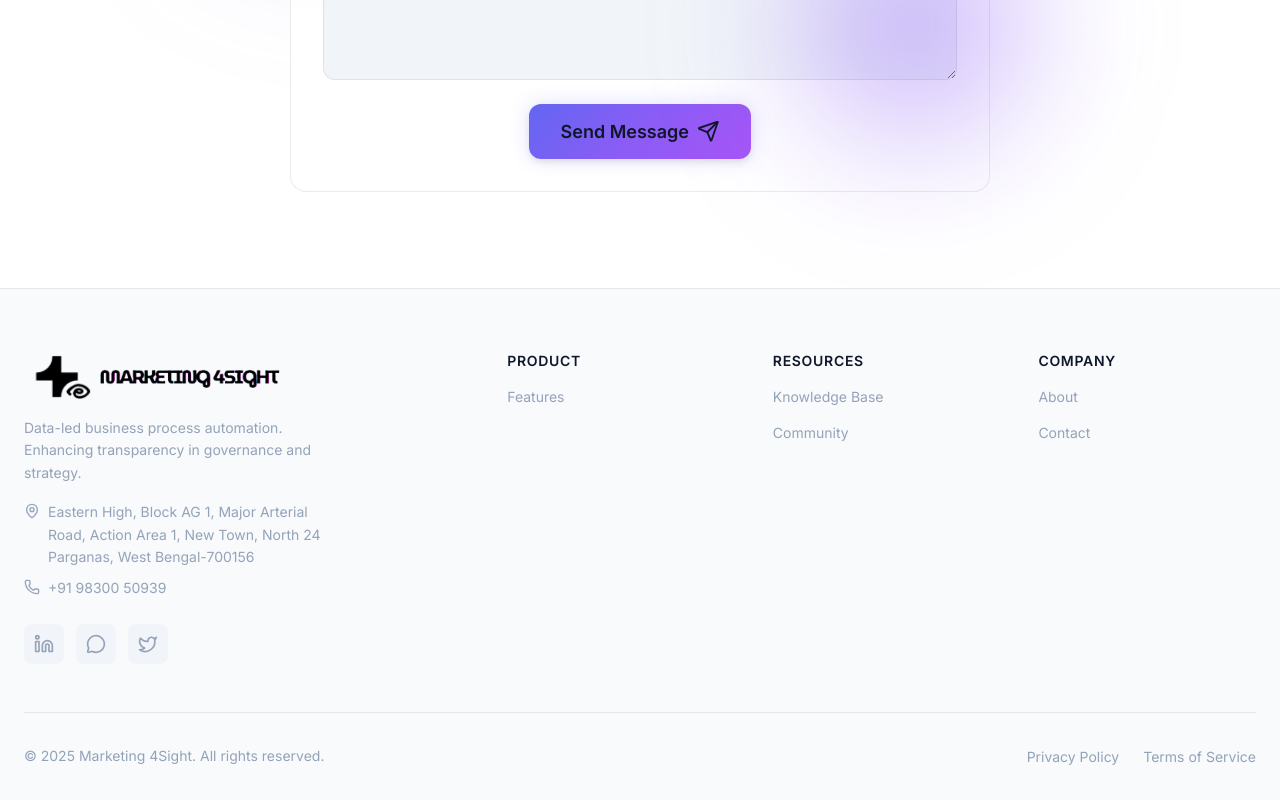
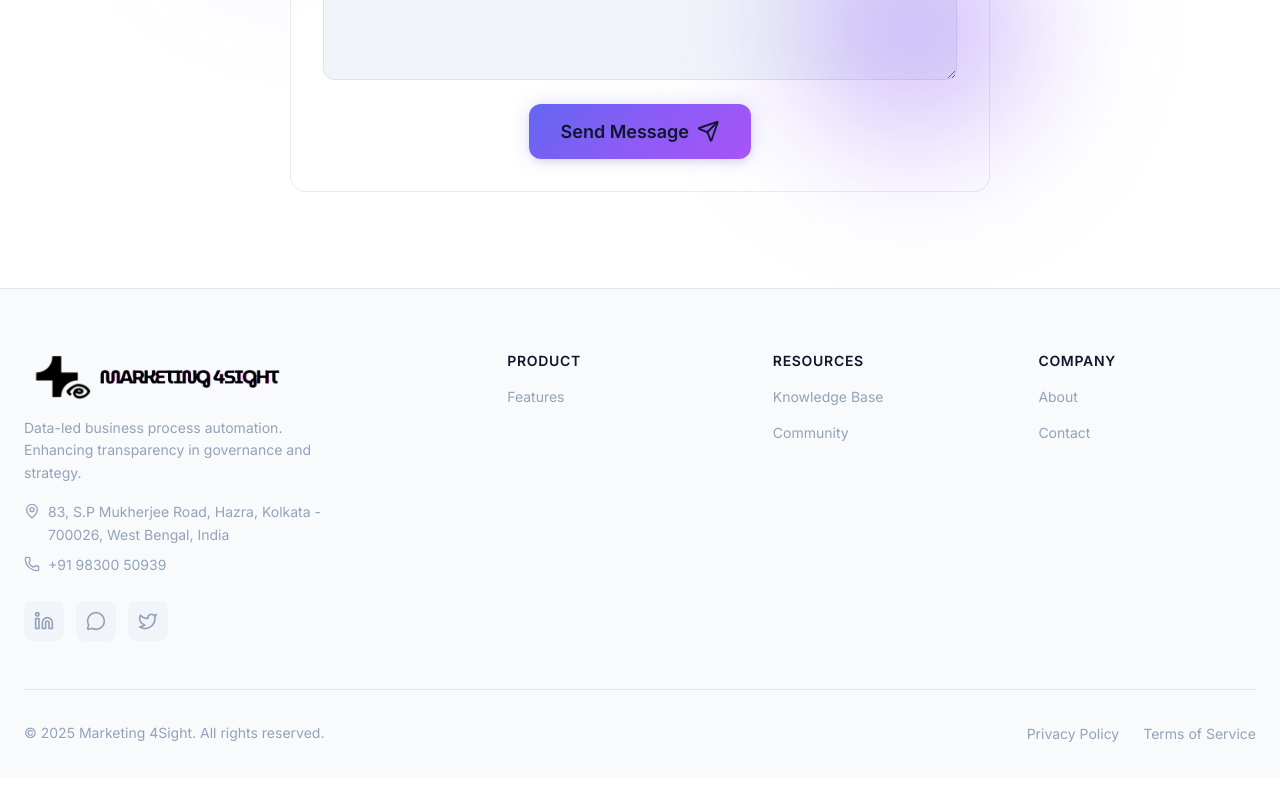
Before and after one commit to around-a-bit/4Sight-web-frontend, a React (Vite) app: page / in a window 1280 px wide. Shown: the part 2407-3207 px from the top of the page. After the commit the page ends 3184 px from the top, so only its background shows below. Built offline with nearby package versions, Linux system fonts and the light colour scheme; no server answers.

Commit message:
address fixed

```diff
--- a/src/components/layout/Footer.jsx
+++ b/src/components/layout/Footer.jsx
@@ -53,7 +53,7 @@ const Footer = () => {
                         <div className="footer-contact">
                             <div className="contact-item">
                                 <MapPin size={16} />
-                                <span>Eastern High, Block AG 1, Major Arterial Road, Action Area 1, New Town, North 24 Parganas, West Bengal-700156</span>
+                                <span>83, S.P Mukherjee Road, Hazra, Kolkata - 700026, West Bengal, India</span>
                             </div>
                             <div className="contact-item">
                                 <Phone size={16} />
```
